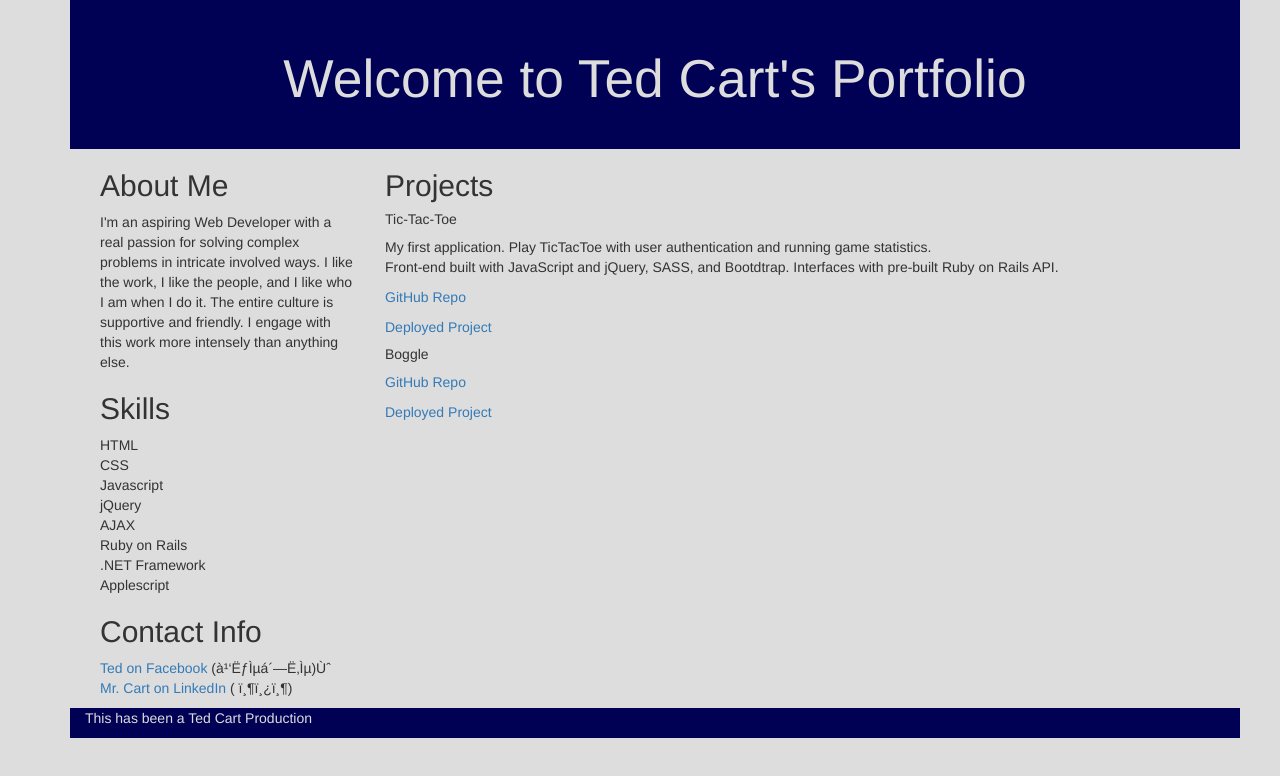
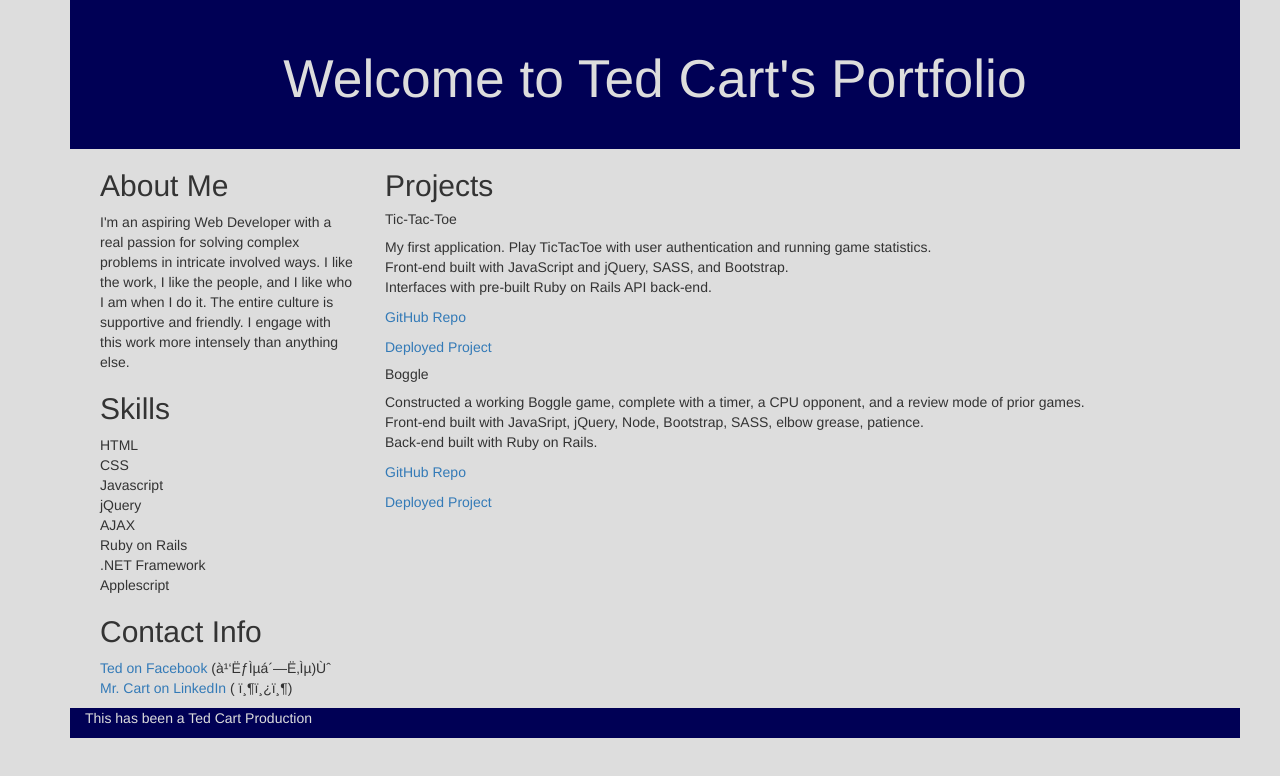
Before and after one commit to TedCart/TedCart.github.io, a website: page index.html in a window 1280 px wide. Drawn offline with nearby package versions, Linux system fonts and the light colour scheme.

Commit message:
Updated Boggle description

```diff
--- a/index.html
+++ b/index.html
@@ -37,12 +37,17 @@
           <h2> Projects </h2>
           <div>
             <h5>Tic-Tac-Toe</h5>
-            <p>My first application. Play TicTacToe with user authentication and running game statistics.<br>Front-end built with JavaScript and jQuery, SASS, and Bootdtrap. Interfaces with pre-built Ruby on Rails  API.</p>
+            <p>My first application. Play TicTacToe with user authentication and running game statistics.
+            <br>Front-end built with JavaScript and jQuery, SASS, and Bootstrap.
+            <br>Interfaces with pre-built Ruby on Rails API back-end.</p>
             <p><a href="https://github.com/TedCart/TicTacToe">GitHub Repo</a></p>
             <p><a href="https://TedCart.github.io/TicTacToe">Deployed Project</a></p>
           </div>
           <div>
             <h5>Boggle</h5>
+            <p>Constructed a working Boggle game, complete with a timer, a CPU opponent, and a review mode of prior games.
+            <br>Front-end built with JavaSript, jQuery, Node, Bootstrap, SASS, elbow grease, patience.
+            <br>Back-end built with Ruby on Rails.</p>
             <p><a href="https://TedCart.github.io/Boggle-Riff">GitHub Repo</a></p>
             <p><a href="https://TedCart.github.io/Boggle-Riff">Deployed Project</a></p>
           </div>
```
